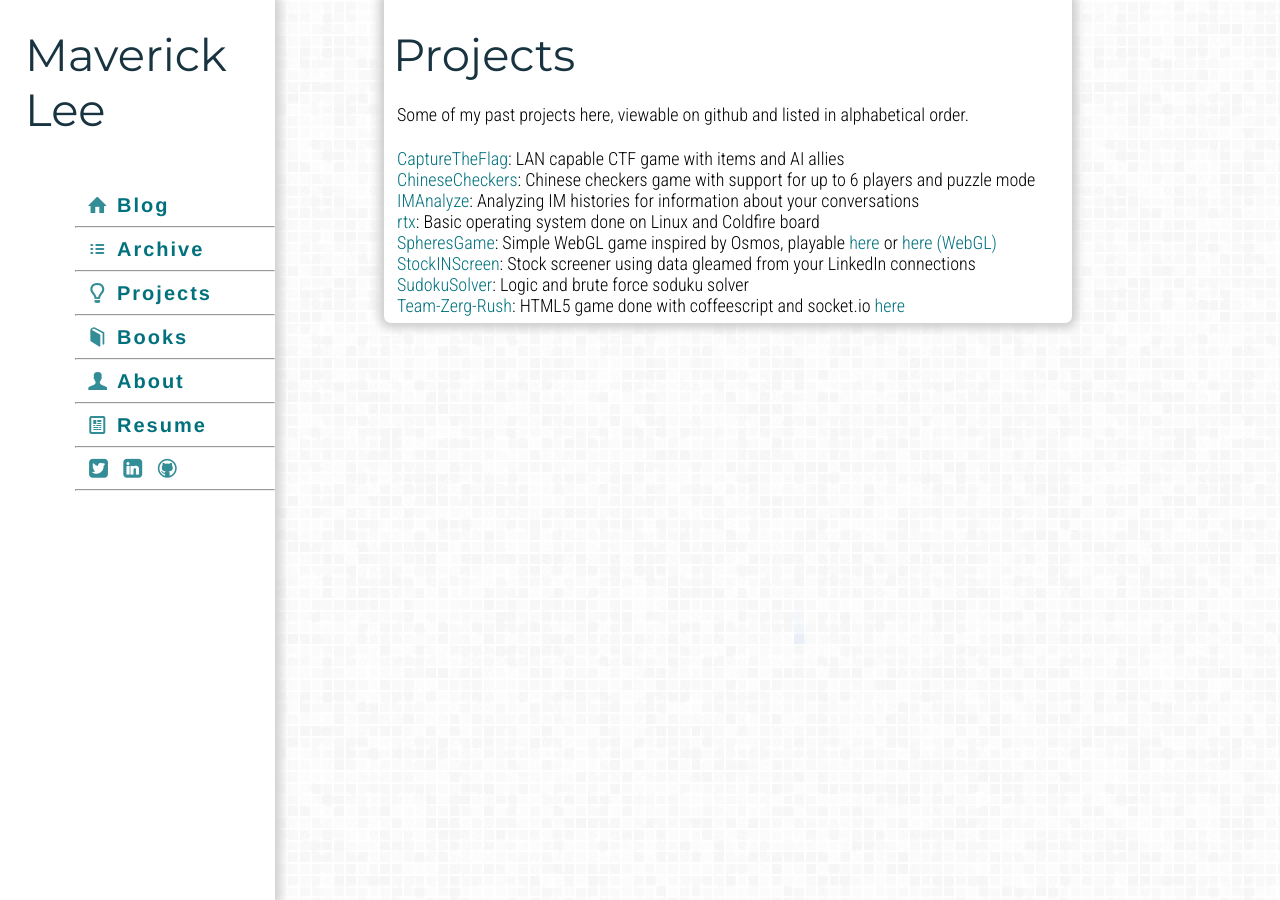
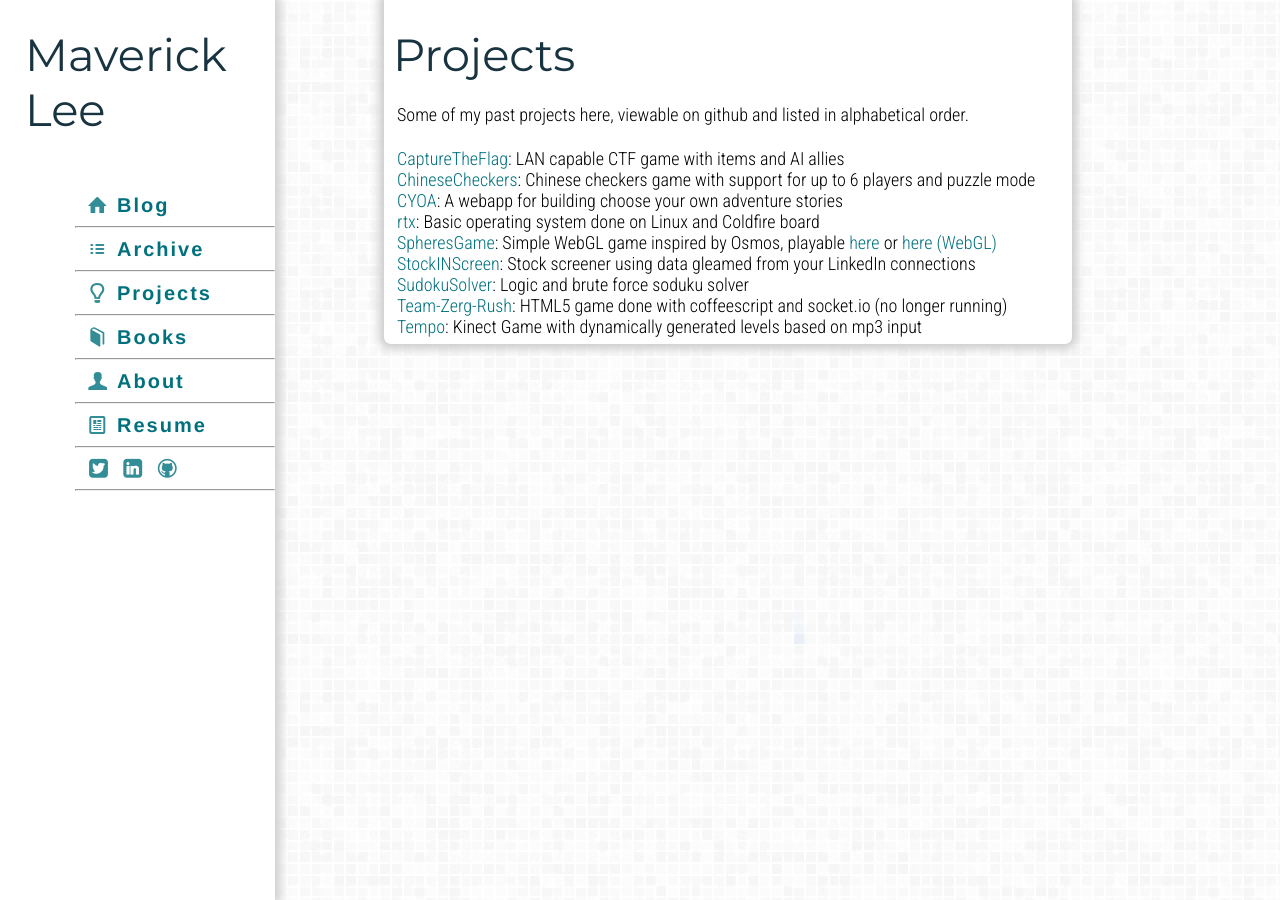
Before and after one commit to mavlee/mavlee.github.com, a Jekyll site: the page built from projects/index.html, in a window 1280 px wide. Built offline with Jekyll 4.4.1, drawn with Linux system fonts in a browser that asks for light colours; some web fonts are replaced; Markdown is read by kramdown in place of the engine named in the settings; comment, search, counter and statistics services are not loaded.

Commit message:
update projects list slightly

```diff
--- a/projects/index.html
+++ b/projects/index.html
@@ -9,7 +9,7 @@ title: Projects
 <br>
 <span><a href="https://github.com/mavlee/chinese-checkers">ChineseCheckers</a>: Chinese checkers game with support for up to 6 players and puzzle mode</span>
 <br>
-<span><a href="https://github.com/mavlee/IMAnalyze">IMAnalyze</a>: Analyzing IM histories for information about your conversations</span>
+<span><a href="https://github.com/mavlee/CYOA">CYOA</a>: A webapp for building choose your own adventure stories</span>
 <br>
 <span><a href="https://github.com/mavlee/rtx">rtx</a>: Basic operating system done on Linux and Coldfire board</span>
 <br>
@@ -19,4 +19,6 @@ title: Projects
 <br>
 <span><a href="https://github.com/mavlee/sudoku-solver">SudokuSolver</a>: Logic and brute force soduku solver</span>
 <br>
-<span><a href="https://github.com/mavlee/team-zerg-rush">Team-Zerg-Rush</a>: HTML5 game done with coffeescript and socket.io <a href="/teamzergrush">here</a></span>
+<span><a href="https://github.com/mavlee/team-zerg-rush">Team-Zerg-Rush</a>: HTML5 game done with coffeescript and socket.io (no longer running)</span>
+<br>
+<span><a href="https://github.com/mavlee/FYDP">Tempo</a>: Kinect Game with dynamically generated levels based on mp3 input</span>
```
